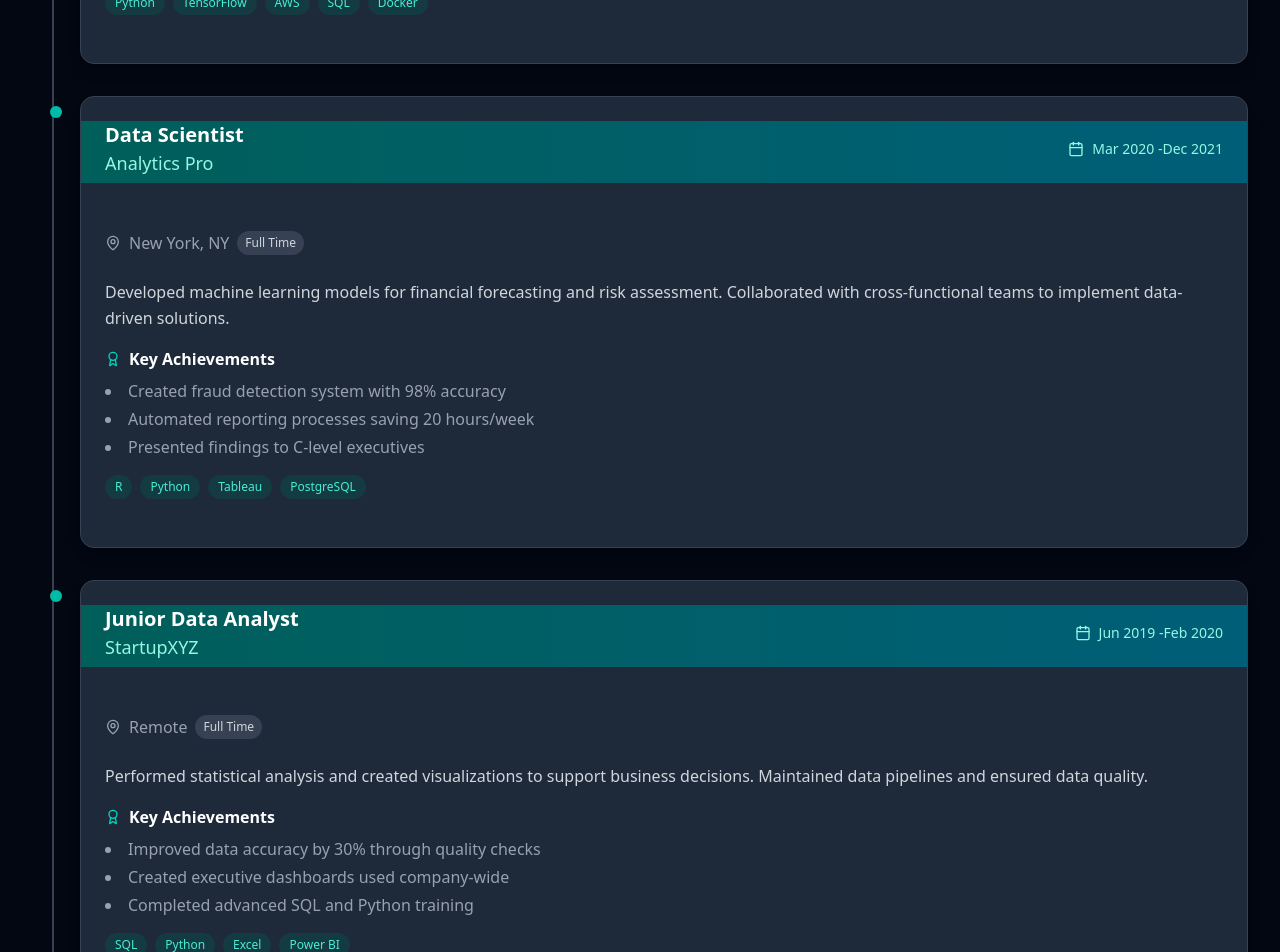
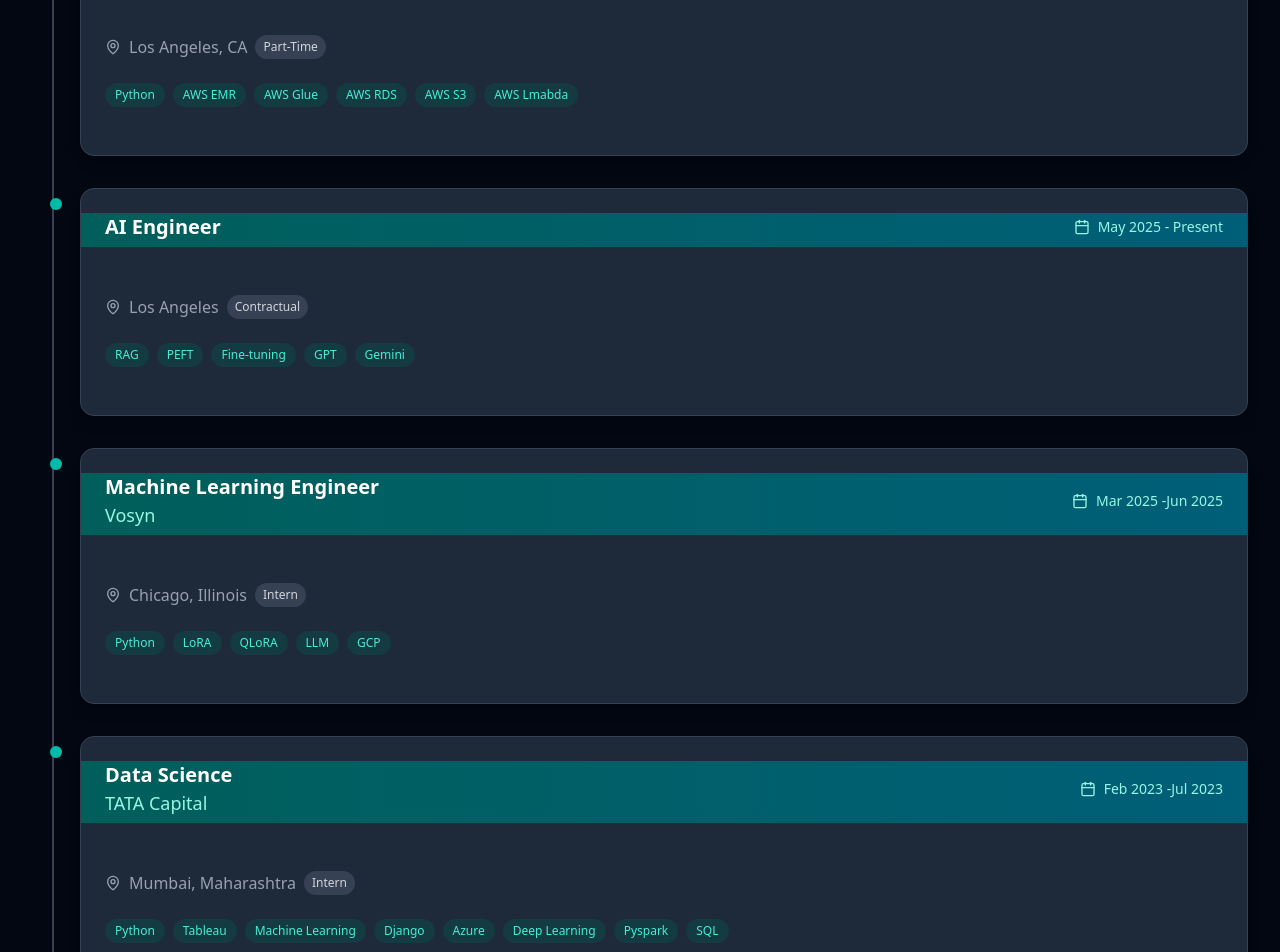
Before and after one commit to prathamsolanki-USC/portfolio, a React (Vite) app: page /about in a window 1280 px wide. Shown: the part 1220-2172 px from the top of the page. Built offline with nearby package versions, Linux system fonts and the light colour scheme.

Commit message:
about  done

```diff
--- a/src/components/pages/About.jsx
+++ b/src/components/pages/About.jsx
@@ -12,17 +12,15 @@ const personalInfo = {
 
     about3 : "If you're reading this, I’d love to connect and chat about new projects, research, or exciting opportunities. Always open to freelance collaborations, mentoring roles, or just a good conversation around LLMs and the future of AI. Outside of tech, I’m a huge fan of ramen, table tennis, and Formula 1 (always rooting for Hamilton)."
 
-
-
 };
 
 const experiences = [
     {
         id: 1,
-        position: "Senior Data Scientist",
-        company: "TechCorp Solutions",
-        location: "San Francisco, CA",
-        start_date: "2022-01-01",
+        position: "Data Scientist",
+        company: "EmpiriLaw",
+        location: "Los Angeles, CA",
+        start_date: "2024-06-03",
         current: true,
         description: "Leading machine learning initiatives and building predictive models that drive business growth. Responsible for end-to-end ML pipeline development and deployment.",
         achievements: [
@@ -30,16 +28,49 @@ const experiences = [
             "Built real-time recommendation system increasing revenue by 15%",
             "Led team of 3 junior data scientists"
         ],
-        skills: ["Python", "TensorFlow", "AWS", "SQL", "Docker"],
-        type: "full_time"
+        skills: ["LegalBert", "RAG", "AWS", "Computer Vision", "Audio Signal Processing"],
+        type: "Intern"
     },
     {
         id: 2,
-        position: "Data Scientist",
-        company: "Analytics Pro",
-        location: "New York, NY",
-        start_date: "2020-03-01",
-        end_date: "2021-12-31",
+        position: "Research Assistant",
+        company: "USC Alfred E. Mann School of Pharmacy and Pharmaceutical Sciences",
+        location: "Los Angeles, CA",
+        start_date: "2025-05-025",
+        // end_date: "2025-06-025",
+        current: true,
+        description: "Developed machine learning models for financial forecasting and risk assessment. Collaborated with cross-functional teams to implement data-driven solutions.",
+        achievements: [
+            "Created fraud detection system with 98% accuracy",
+            "Automated reporting processes saving 20 hours/week",
+            "Presented findings to C-level executives"
+        ],
+        skills: ["Python", "AWS EMR", "AWS Glue", "AWS RDS", "AWS S3", "AWS Lmabda"],
+        type: "Part-time"
+    },
+        {
+        id: 3,
+        position: "AI Engineer",
+        company: "",
+        location: "Los Angeles",
+        start_date: "2025-05-025",
+        current: true,
+        description: "Developed machine learning models for financial forecasting and risk assessment. Collaborated with cross-functional teams to implement data-driven solutions.",
+        achievements: [
+            "Created fraud detection system with 98% accuracy",
+            "Automated reporting processes saving 20 hours/week",
+            "Presented findings to C-level executives"
+        ],
+        skills: ["RAG", "PEFT", "Fine-tuning", "GPT", "Gemini"],
+        type: "Contractual"
+    },
+    {
+        id: 4,
+        position: "Machine Learning Engineer",
+        company: "Vosyn",
+        location: "Chicago, Illinois",
+        start_date: "2025-03-025",
+        end_date: "2025-06-025",
         current: false,
         description: "Developed machine learning models for financial forecasting and risk assessment. Collaborated with cross-functional teams to implement data-driven solutions.",
         achievements: [
@@ -47,26 +78,43 @@ const experiences = [
             "Automated reporting processes saving 20 hours/week",
             "Presented findings to C-level executives"
         ],
-        skills: ["R", "Python", "Tableau", "PostgreSQL"],
-        type: "full_time"
+        skills: ["Python", "LoRA", "QLoRA", "LLM", "GCP"],
+        type: "Intern"
     },
-    {
-        id: 3,
-        position: "Junior Data Analyst",
-        company: "StartupXYZ",
-        location: "Remote",
-        start_date: "2019-06-01",
-        end_date: "2020-02-29",
+        {
+        id: 5,
+        position: "Data Science",
+        company: "TATA Capital",
+        location: "Mumbai, Maharashtra",
+        start_date: "2023-02-01",
+        end_date: "2023-07-25",
         current: false,
-        description: "Performed statistical analysis and created visualizations to support business decisions. Maintained data pipelines and ensured data quality.",
+        description: "Developed machine learning models for financial forecasting and risk assessment. Collaborated with cross-functional teams to implement data-driven solutions.",
         achievements: [
-            "Improved data accuracy by 30% through quality checks",
-            "Created executive dashboards used company-wide",
-            "Completed advanced SQL and Python training"
+            "Created fraud detection system with 98% accuracy",
+            "Automated reporting processes saving 20 hours/week",
+            "Presented findings to C-level executives"
         ],
-        skills: ["SQL", "Python", "Excel", "Power BI"],
-        type: "full_time"
-    }
+        skills: ["Python", "Tableau", "Machine Learning", "Django", "Azure", "Deep Learning", "Pyspark", "SQL"],
+        type: "Intern"
+    },
+            {
+        id: 6,
+        position: "Data Engineer",
+        company: "TATA Capital",
+        location: "Mumbai, Maharashtra",
+        start_date: "2022-01-01",
+        end_date: "2022-06-25",
+        current: false,
+        description: "Developed machine learning models for financial forecasting and risk assessment. Collaborated with cross-functional teams to implement data-driven solutions.",
+        achievements: [
+            "Created fraud detection system with 98% accuracy",
+            "Automated reporting processes saving 20 hours/week",
+            "Presented findings to C-level executives"
+        ],
+        skills: ["Python", "SAS", "ETL", "Tableau", "Azure", "Machine Learning", "Pyspark","SQL"],
+        type: "Intern"
+    },
 ];
 
 const skills = [
@@ -169,7 +217,7 @@ function ExperienceTimeline({ experiences }) {
                                     {exp.type?.replace(/_/g, ' ')}
                                 </span>
                             </div>
-                            <p className="text-gray-300 mb-4 leading-relaxed">{exp.description}</p>
+                            {/* <p className="text-gray-300 mb-4 leading-relaxed">{exp.description}</p>
                             {exp.achievements && exp.achievements.length > 0 && (
                                 <div className="mb-4">
                                     <h4 className="font-semibold text-white mb-2 flex items-center gap-2">
@@ -182,7 +230,7 @@ function ExperienceTimeline({ experiences }) {
                                         ))}
                                     </ul>
                                 </div>
-                            )}
+                            )} */}
                             {exp.skills && exp.skills.length > 0 && (
                                 <div className="flex flex-wrap gap-2">
                                     {exp.skills.map(skill => (
--- a/src/components/pages/Home.jsx
+++ b/src/components/pages/Home.jsx
@@ -11,7 +11,7 @@ const personalInfo = {
     full_name: "Pratham ",
     title: "Data Scientist & AI Specialist",
     bio: "Passionate about AI that puts users first, drives real-world impact, fuels business growth, and occasionally makes people say \"whoa, that's cool!\"",
-    profile_image: ""
+    profile_image: "https://drive.google.com/file/d/1ivl8HPf18xyer15yXMwRq_F0mJ4NnqVT/view?usp=drive_link?w=600&h=400&fit=crop"
 };
 
 const featuredProjects = [
```
